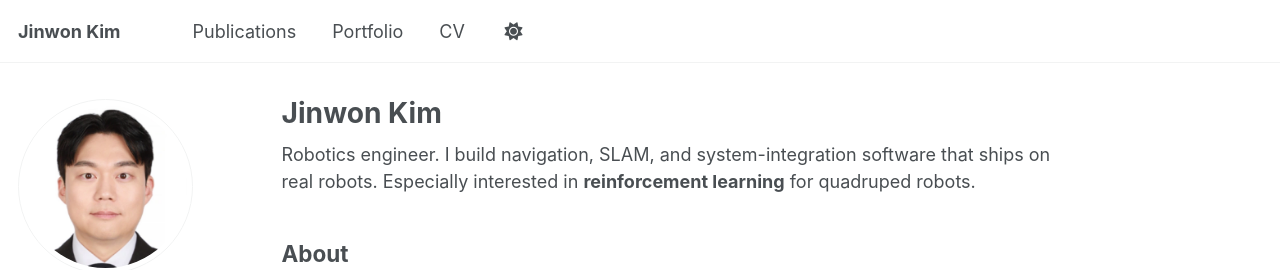
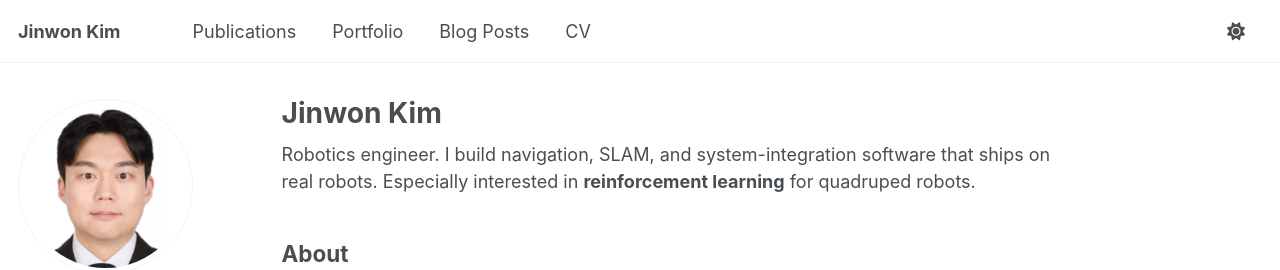
Before and after one commit to mqjinwon/mqjinwon.github.io, a Jekyll site: the page built from _pages/about.md, in a window 1280 px wide. Shown: the top 270 px of the page. Built offline with Jekyll 4.4.1, drawn with Linux system fonts in a browser that asks for light colours; some web fonts are replaced; a script bundle is joined from its source files by our own code; library files that are not in the unit come from our copies.

Commit message:
Update navigation links and enhance CSS with custom styles

```diff
--- a/_data/navigation.yml
+++ b/_data/navigation.yml
@@ -20,8 +20,9 @@ main:
   - title: "Portfolio"
     url: /portfolio/
 
-  # - title: "Blog Posts"
-  #   url: /year-archive/
+  # External links for blog posts
+  - title: "Blog Posts"
+    url: /blogs/
 
   - title: "CV"
     url: /cv/
--- /dev/null
+++ b/_sass/custom/custom.scss
@@ -0,0 +1,15 @@
+.greedy-nav {
+  position: relative;
+}
+
+.greedy-nav .visible-links {
+  padding-right: 3rem; /* 토글 공간 확보 */
+}
+
+.greedy-nav #theme-toggle {
+  position: absolute;
+  right: 0.75rem;
+  top: 50%;
+  transform: translateY(-50%);
+  z-index: 10;
+}
--- a/assets/css/main.scss
+++ b/assets/css/main.scss
@@ -39,5 +39,7 @@
 
     "vendor/font-awesome/fontawesome",
     "vendor/font-awesome/solid",
-    "vendor/font-awesome/brands"
+    "vendor/font-awesome/brands",
+
+    "custom/custom"
 ;
```
